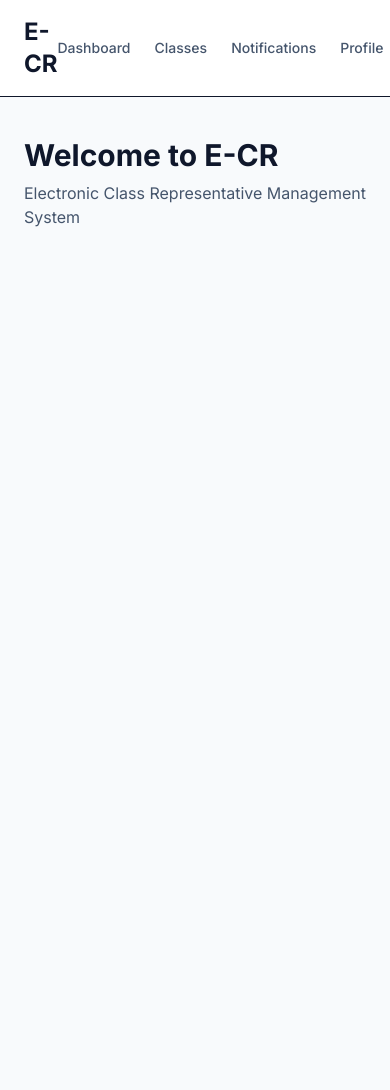
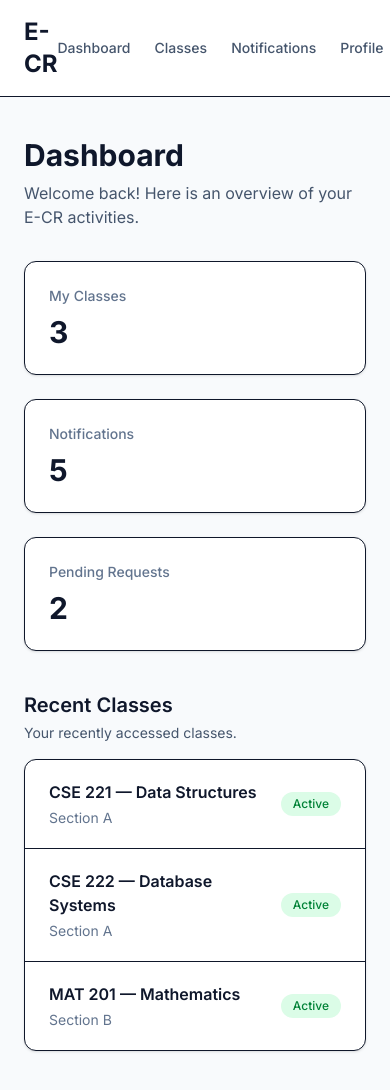
Before and after one commit to sincoders404/Project-E-CR, a Next.js app: page / in a window 390 px wide. Before the commit the page ends 844 px from the top, so only its background shows below. Built offline with nearby package versions, Linux system fonts and the light colour scheme.

Commit message:
Added statistics cards, active status badges, and responsive layout

```diff
--- a/app/page.tsx
+++ b/app/page.tsx
@@ -13,19 +13,31 @@ export default function Home() {
 
           {/* Navigation */}
           <nav className="flex items-center gap-6">
-            <a href="#" className="text-sm font-medium text-slate-600 hover:text-slate-900">
+            <a
+              href="#"
+              className="text-sm font-medium text-slate-600 hover:text-slate-900"
+            >
               Dashboard
             </a>
 
-            <a href="#" className="text-sm font-medium text-slate-600 hover:text-slate-900">
+            <a
+              href="#"
+              className="text-sm font-medium text-slate-600 hover:text-slate-900"
+            >
               Classes
             </a>
 
-            <a href="#" className="text-sm font-medium text-slate-600 hover:text-slate-900">
+            <a
+              href="#"
+              className="text-sm font-medium text-slate-600 hover:text-slate-900"
+            >
               Notifications
             </a>
 
-            <a href="#" className="text-sm font-medium text-slate-600 hover:text-slate-900">
+            <a
+              href="#"
+              className="text-sm font-medium text-slate-600 hover:text-slate-900"
+            >
               Profile
             </a>
           </nav>
@@ -33,17 +45,136 @@ export default function Home() {
         </div>
       </header>
 
-      {/* Main Content */}
+
+      {/* Dashboard Content */}
       <div className="mx-auto max-w-7xl px-6 py-10">
-        <h2 className="text-3xl font-bold text-slate-900">
-          Welcome to E-CR
-        </h2>
 
-        <p className="mt-2 text-slate-600">
-          Electronic Class Representative Management System
-        </p>
+        {/* Page Title */}
+        <div>
+          <h2 className="text-3xl font-bold text-slate-900">
+            Dashboard
+          </h2>
+
+          <p className="mt-2 text-slate-600">
+            Welcome back! Here is an overview of your E-CR activities.
+          </p>
+        </div>
+
+
+        {/* Statistics Cards */}
+        <div className="mt-8 grid gap-6 md:grid-cols-3">
+
+          {/* Card 1 */}
+          <div className="rounded-xl border bg-white p-6 shadow-sm">
+            <p className="text-sm font-medium text-slate-500">
+              My Classes
+            </p>
+
+            <p className="mt-2 text-3xl font-bold text-slate-900">
+              3
+            </p>
+          </div>
+
+
+          {/* Card 2 */}
+          <div className="rounded-xl border bg-white p-6 shadow-sm">
+            <p className="text-sm font-medium text-slate-500">
+              Notifications
+            </p>
+
+            <p className="mt-2 text-3xl font-bold text-slate-900">
+              5
+            </p>
+          </div>
+
+
+          {/* Card 3 */}
+          <div className="rounded-xl border bg-white p-6 shadow-sm">
+            <p className="text-sm font-medium text-slate-500">
+              Pending Requests
+            </p>
+
+            <p className="mt-2 text-3xl font-bold text-slate-900">
+              2
+            </p>
+          </div>
+
+        </div>
+
+
+        {/* Recent Classes */}
+        <section className="mt-10">
+
+          <div className="mb-4">
+            <h3 className="text-xl font-semibold text-slate-900">
+              Recent Classes
+            </h3>
+
+            <p className="mt-1 text-sm text-slate-600">
+              Your recently accessed classes.
+            </p>
+          </div>
+
+
+          <div className="overflow-hidden rounded-xl border bg-white shadow-sm">
+
+            {/* Class 1 */}
+            <div className="flex items-center justify-between border-b px-6 py-5">
+              <div>
+                <h4 className="font-semibold text-slate-900">
+                  CSE 221 — Data Structures
+                </h4>
+
+                <p className="mt-1 text-sm text-slate-500">
+                  Section A
+                </p>
+              </div>
+
+              <span className="rounded-full bg-green-100 px-3 py-1 text-xs font-medium text-green-700">
+                Active
+              </span>
+            </div>
+
+
+            {/* Class 2 */}
+            <div className="flex items-center justify-between border-b px-6 py-5">
+              <div>
+                <h4 className="font-semibold text-slate-900">
+                  CSE 222 — Database Systems
+                </h4>
+
+                <p className="mt-1 text-sm text-slate-500">
+                  Section A
+                </p>
+              </div>
+
+              <span className="rounded-full bg-green-100 px-3 py-1 text-xs font-medium text-green-700">
+                Active
+              </span>
+            </div>
+
+
+            {/* Class 3 */}
+            <div className="flex items-center justify-between px-6 py-5">
+              <div>
+                <h4 className="font-semibold text-slate-900">
+                  MAT 201 — Mathematics
+                </h4>
+
+                <p className="mt-1 text-sm text-slate-500">
+                  Section B
+                </p>
+              </div>
+
+              <span className="rounded-full bg-green-100 px-3 py-1 text-xs font-medium text-green-700">
+                Active
+              </span>
+            </div>
+
+          </div>
+        </section>
+
       </div>
-
     </main>
   );
 }
```
